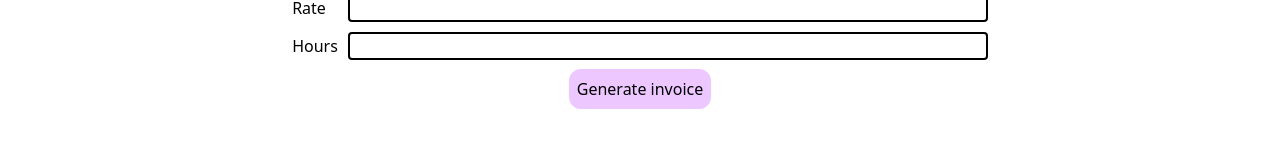
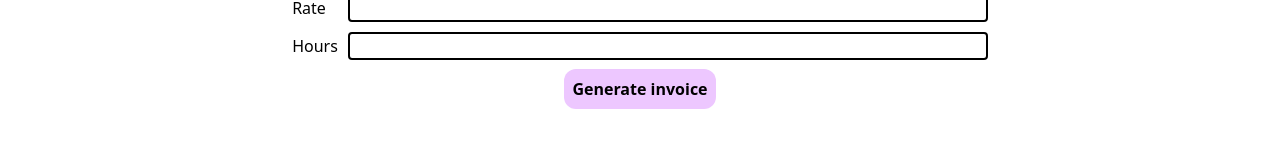
Before and after one commit to osamakashif/Frontend_Invoice_creator, a Next.js app: page /individual in a window 1280 px wide. Shown: the part 227-386 px from the top of the page. Built offline with nearby package versions, Linux system fonts and the light colour scheme.

Commit message:
[style]: Table button font.
Table button font.

```diff
--- a/app/components/individual-table/IndividualTable.tsx
+++ b/app/components/individual-table/IndividualTable.tsx
@@ -30,7 +30,7 @@ export const IndividualTable = () => {
           </tr>
         </tbody>
       </table>
-      <button className="tertiary-colour p-2 rounded-xl">
+      <button className="tertiary-colour p-2 rounded-xl font-bold">
         Generate invoice
       </button>
     </div>
```
